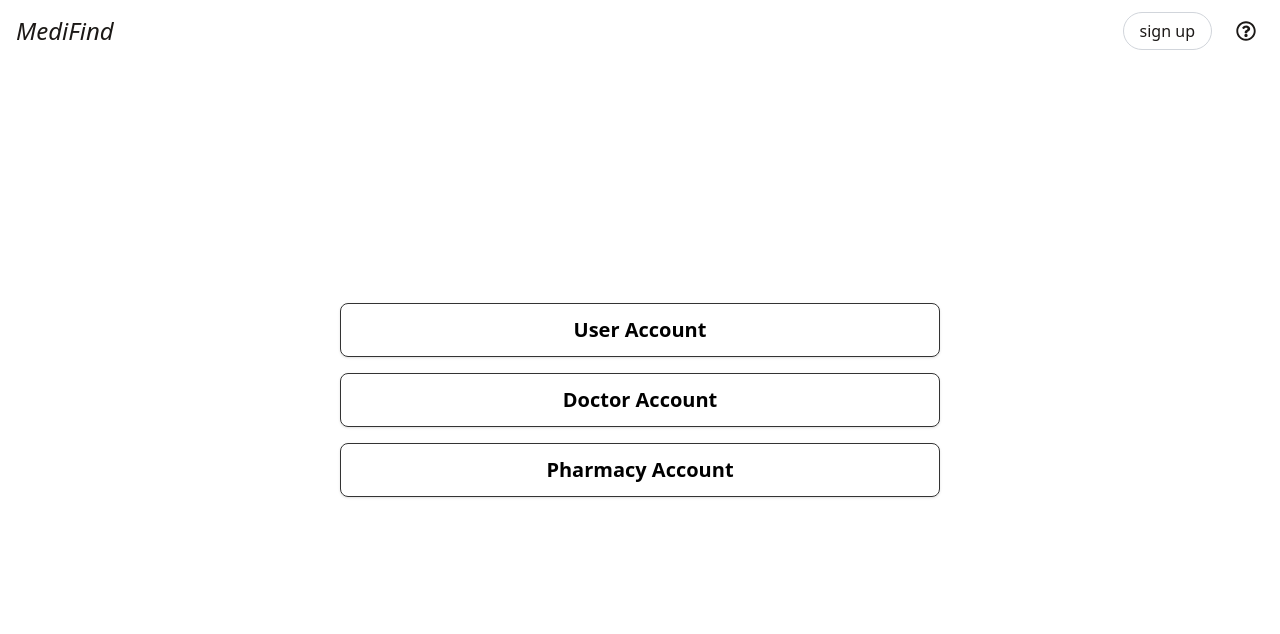
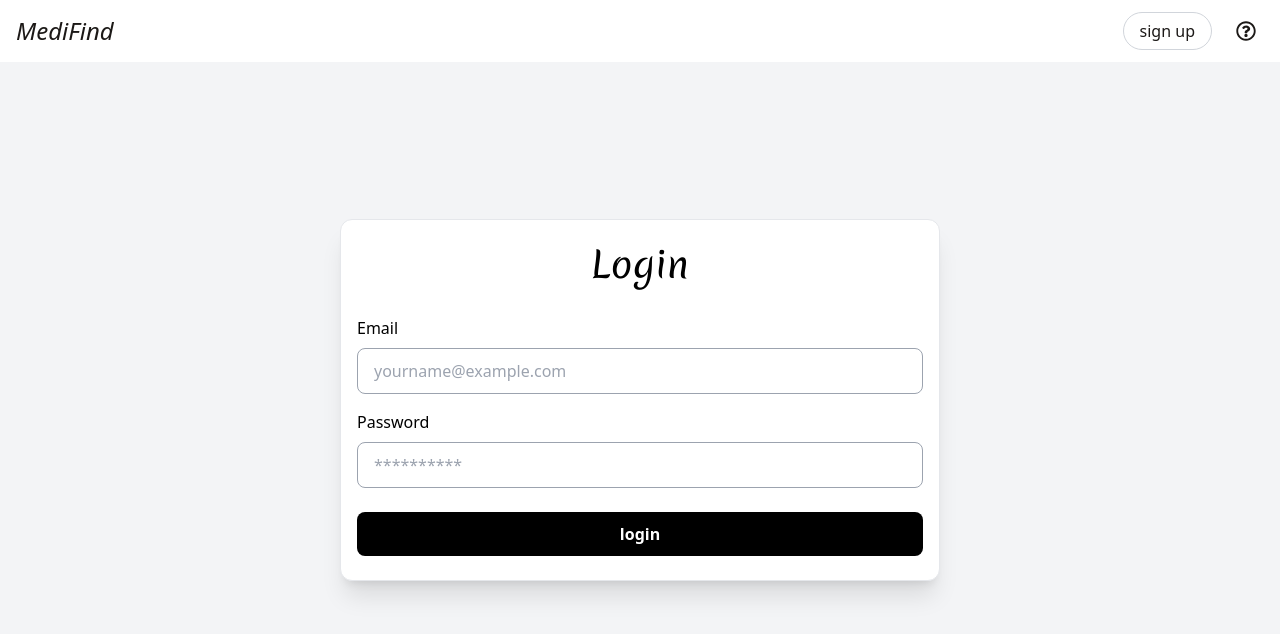
Before and after one commit to broken-Keyboard-95/Front-End, a Next.js app: page /login in a window 1280 px wide. Shown: the top 634 px of the page. Built offline with nearby package versions, Linux system fonts and the light colour scheme.

Commit message:
log in design

```diff
--- /dev/null
+++ b/src/actions/auth/login.ts
@@ -0,0 +1,6 @@
+"use server"
+
+
+export const login = async () => {
+    return 0
+}
--- /dev/null
+++ b/src/app/(auth)/LabelInput.tsx
@@ -0,0 +1,34 @@
+"use client"
+import { motion } from 'framer-motion'
+
+
+interface LabelInput {
+    label: string,
+    type: string,
+    placeholder: string,
+    name: string ,
+    defaultValue?: string | undefined,
+    error?: string | undefined,
+
+}
+
+export default function LabelInput({label, type, placeholder, defaultValue, error,name} : LabelInput) {
+
+    const handleError = error ? error.charAt(0).toUpperCase() + error.slice(1)  : ''
+
+    return(
+        <label className="block space-y-2 flex-grow">
+            {/* label text */}
+            <p className="cursor-pointer capitalize">{label}</p>
+
+            {/* input */}
+            <input type={type} name={name} placeholder={placeholder} defaultValue={defaultValue}
+                className="outline-none border border-gray-400 dark:border-myBlack-700 w-full py-[10px] px-4 rounded-lg
+                    dark:bg-transparent hover:shadow-xl transition-shadow"
+            />
+
+            {error && <motion.p initial={{x:-50}} animate={{x:0}} transition={{type:"spring", stiffness:500}}
+                className="text-red-600 text-sm">{handleError}</motion.p>}
+        </label>
+    )
+}
--- a/src/app/(auth)/login/page.tsx
+++ b/src/app/(auth)/login/page.tsx
@@ -1,16 +1,31 @@
+"use client"
+import { useActionState } from 'react'
+import { login } from '../../../actions/auth/login'
 
-import Choose from '../Choose'
+import Input from '../LabelInput'
 
 
 export default function LogIn() {
 
-    const linkComponents= [
-          {text:"User account", href:"/"},
-          {text:"Doctor account", href:"/"},
-          {text:"Pharmacy account", href:"/"},
-    ]
+  const [state, action, isPending] = useActionState(login , undefined)
+
 
   return (
-    <div className='px-8'> <Choose linkComponents={linkComponents}/> </div>
+    <div className='bg-gray-100 dark:bg-myBlack-900 px-3 sm:px-8 flex items-center justify-center min-h-screen'>
+        <div className='border-[1.5px] bg-white dark:bg-myBlack-900 dark:border dark:border-myBlack-700 px-4 py-6 shadow-xl rounded-xl space-y-8  w-full max-w-[600px]'>
+            <p className="text-center text-4xl capitalize font-Merienda">login</p>
+
+            <form action={action} className='flex flex-col gap-4'>
+                  <Input label="email" type='text' placeholder='yourname@example.com' name={'email'}/>
+                  <Input label="password" type='password' placeholder='**********' name={'password'}/>
+
+                  <button type='submit'
+                      className='p-[10px] dark:bg-gradient-to-r from-[#333] via-[#3b3b3b] to-[#333] dark:hover:from-[#3b3b3b] dark:hover:via-[#424242] dark:hover:to-[#3b3b3b]
+                       mt-2  font-semibold w-full rounded-lg bg-black text-white hover:bg-myBlack-700'>
+                        {isPending ? "login...": "login"}
+                  </button>
+            </form>
+        </div>
+    </div>
   )
 }
--- a/src/app/globals.css
+++ b/src/app/globals.css
@@ -1,3 +1,6 @@
+@import url('https://fonts.googleapis.com/css2?family=Merienda:wght@300..900&display=swap');
+
+
 @tailwind base;
 @tailwind components;
 @tailwind utilities;
--- a/src/components/Navbars/MainNavbar.tsx
+++ b/src/components/Navbars/MainNavbar.tsx
@@ -41,7 +41,8 @@ export default function MainNavbar() {
 
     return (
         <motion.header ref={headerRef} initial={{y:"-100%"}} animate={{y:0}}
-                className="text-stone-900 bg-white dark:bg-myBlack-900 fixed top-0 w-full border-gray-200 dark:border-myBlack-700" >
+                className={`text-stone-900 bg-white dark:bg-myBlack-900 fixed top-0 w-full border-gray-200 dark:border-myBlack-700
+                    ${pathName == '/login' && 'bg-gray-100'}`}>
 
             <nav className="2xl:container px-4 flex items-center justify-between py-3 ">
                 <Link href='/' className="text-2xl italic dark:text-white"><motion.span>MediFind</motion.span></Link>
--- a/tailwind.config.js
+++ b/tailwind.config.js
@@ -8,9 +8,14 @@ module.exports = {
         colors:{
           myBlack:{
             "900":"#111",
+            "980":"#1b1b1b",
             "800":"#222",
             "700":"#333",
           }
+        },
+
+        fontFamily:{
+          Merienda:['"Merienda"'],
         },
 
         screens:{
```
